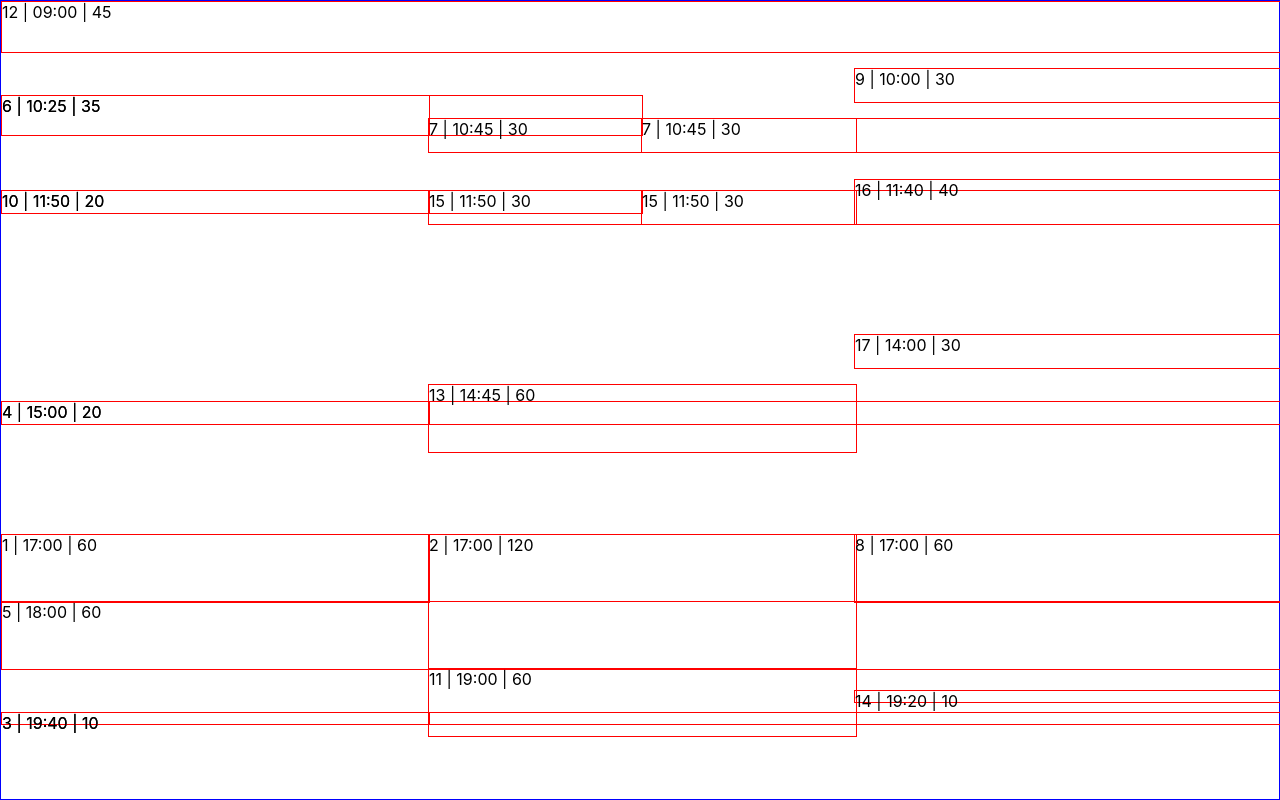
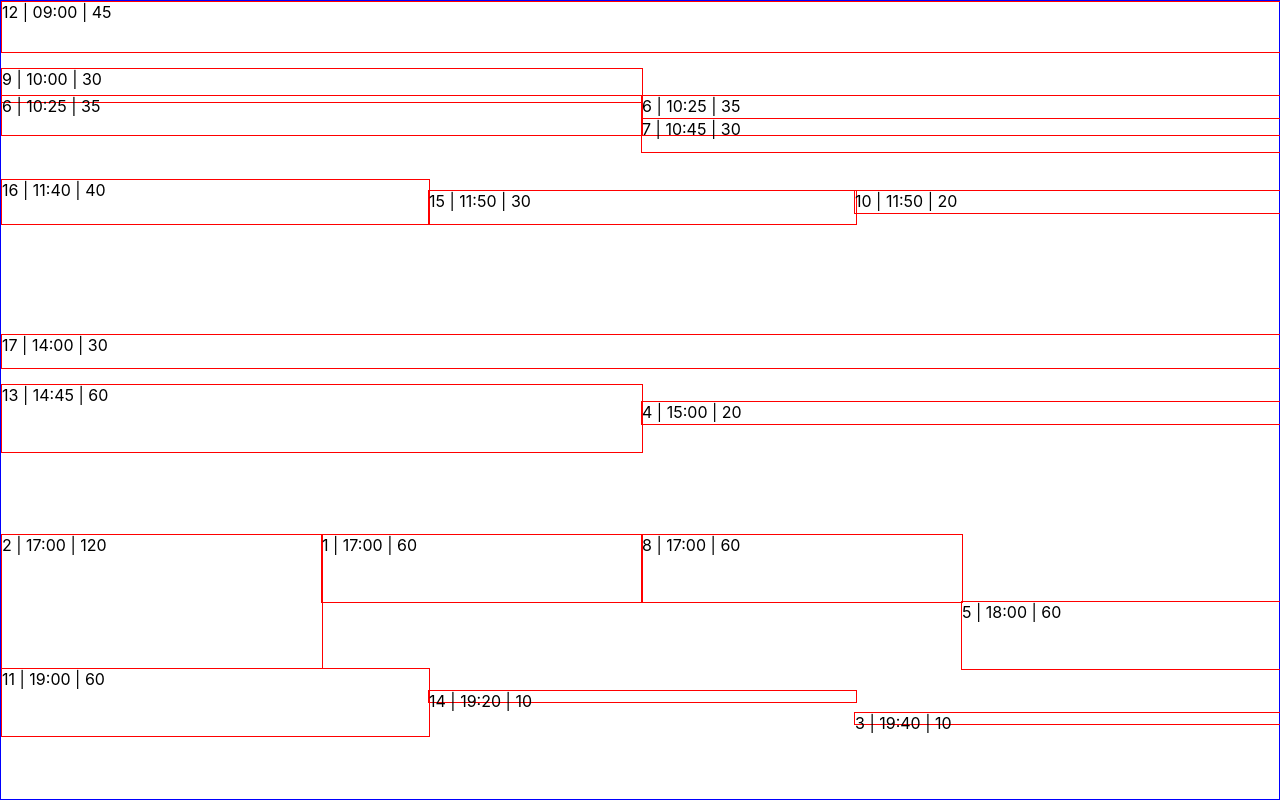
Before and after one commit to MyJooeee/schedule-events, a React (Create React App) app: page / in a window 1280 px wide. Built offline with nearby package versions, Linux system fonts and the light colour scheme.

Commit message:
Display events on screen

```diff
--- a/src/Events/index.js
+++ b/src/Events/index.js
@@ -1,7 +1,6 @@
 
 // Core
 import { useEffect, useState, useRef } from "react";
-import moment, { duration } from 'moment';
 // Components
 import { Box, Container } from "@mui/material";
 // Logic
@@ -25,7 +24,26 @@ const Events = () => {
 
   }, []);
 
+
   // Functions ---------------------------------------------------------------------
+
+  const castStringToInt = (string) => {
+    return parseInt(string.replace(':', ''), 10);
+  };
+
+  const sortDataByKeys = (data) => {
+    data.sort((a, b) => {
+      if (castStringToInt(a.start) > castStringToInt(b.start)) return 1;
+      if (castStringToInt(a.start) < castStringToInt(b.start)) return -1;
+
+      if (a.duration < b.duration) return 1;
+      if (a.duration > b.duration) return -1;
+      return 0;
+    });
+    return data;
+  };
+
+
   const stringTimeToHours = (string) => {
     const elements = string.split(':');
     const hours = parseInt(elements[0], 10);
@@ -61,40 +79,31 @@ const Events = () => {
   const checkIfEventsOverlaps = (currentEvent) => {
 
     const startCurrentEvent = stringTimeToHours(currentEvent.start);
-    const endCurrentEvent = Math.round(stringTimeToHours(currentEvent.start) + currentEvent.duration/60);
+    const endCurrentEvent = stringTimeToHours(currentEvent.start) + currentEvent.duration/60;
 
     const founds = events.filter((element) => {
 
       if (element.start === currentEvent.start) return true;
 
       const startElement = stringTimeToHours(element.start);
-      const endElement = Math.round(stringTimeToHours(element.start) + element.duration/60);
-
+      const endElement = stringTimeToHours(element.start) + element.duration/60;
 
       if (startCurrentEvent < endElement && endCurrentEvent > endElement) {
-        console.log('je passe ici');
         return true;
       }
 
       if (endCurrentEvent > startElement && startCurrentEvent < startElement) {
-        console.log('je passe là');
-        console.log('event', currentEvent);
-        console.log('startCurrentEvent', startCurrentEvent);
-        console.log('endCurrentEvent', endCurrentEvent);
         return true;
       }
 
-      // Inclusion
+      // Case inclusion
       if (startCurrentEvent <= startElement && endCurrentEvent >= endElement) {
-        console.log('je passe dans le dernier');
         return true;
       }
-
 
       return false;
     });
 
-    console.log('founds', founds);
     return founds;
   }
 
@@ -104,8 +113,6 @@ const Events = () => {
     let idsTreated = [];
     events.forEach((currentEvent) => {
 
-      console.log('currentEvent.id', currentEvent.id);
-      idsTreated = [...new Set(idsTreated.flat(1))];
 
       if (!idsTreated.includes(currentEvent.id)) {
         const founds = checkIfEventsOverlaps(currentEvent);
@@ -113,7 +120,7 @@ const Events = () => {
         if (nbFound > 1) {
 
           const ids = founds.map((e) => e.id);
-          idsTreated.push(ids);
+          idsTreated.push(...ids);
 
           founds.forEach((found, idx) => {
             preparedEvents.push(getTopLeftHeightOnEvent(found, nbFound, idx));
@@ -126,15 +133,13 @@ const Events = () => {
       }
     });
 
-    console.log('idsTreated', idsTreated);
-
     return preparedEvents;
   };
 
-  const preparedEvents = setTopLeftHeightOnEvents(events);
+  const sortedEvents = sortDataByKeys(events);
+  const preparedEvents = setTopLeftHeightOnEvents(sortedEvents);
 
-  console.log('dimensions', dimensions);
-  console.log('preparedEvents', preparedEvents);
+  console.log(preparedEvents);
 
   // JSX ---------------------------------------------------------------------
   return (
```
